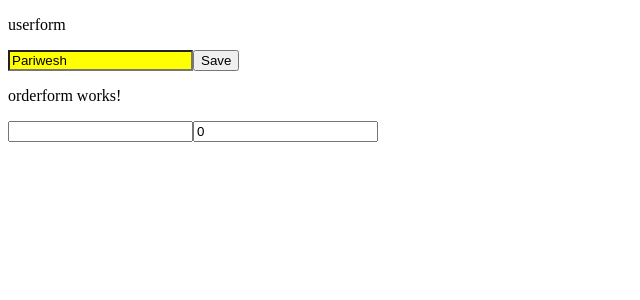
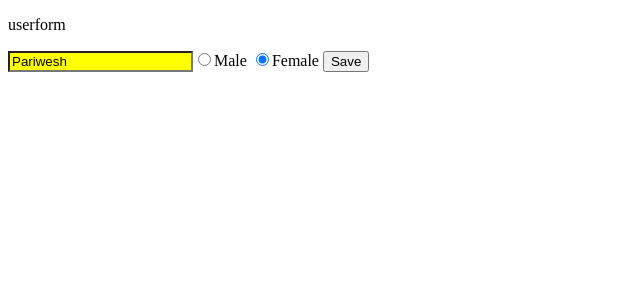
Before and after one commit to ibmpariwesh/HnT-nov-2022, an Angular app in the folder app1/: page / in a window 1280 px wide. Shown: the top 300 px of the page, without its empty margins (0-640 px from the left). Built offline with nearby package versions, Linux system fonts and the light colour scheme.

Commit message:
handle radio buttons

```diff
--- a/app1/src/app/app.component.html
+++ b/app1/src/app/app.component.html
@@ -1,3 +1,2 @@
 
 <app-userform></app-userform>
-<app-orderform></app-orderform>
--- a/app1/src/app/user.service.ts
+++ b/app1/src/app/user.service.ts
@@ -4,6 +4,10 @@
   providedIn: 'root'
 })
 export class UserService {
+  save(firstname:any) {
+    //logic
+    console.log('firstname '+firstname );
+  }
 
   constructor() { }
 }
--- a/app1/src/app/userform/userform.component.html
+++ b/app1/src/app/userform/userform.component.html
@@ -1,5 +1,8 @@
 <p>userform </p>
 <div>
-    <input [(ngModel)]="firstname">
+    <input [(ngModel)]="user.firstname">
+    <input type="radio" [(ngModel)]='user.gender' value="M">Male
+    <input type="radio" [(ngModel)]='user.gender' value='F'>Female
+
     <button (click)="save()">Save</button>
 </div>
--- a/app1/src/app/userform/userform.component.ts
+++ b/app1/src/app/userform/userform.component.ts
@@ -1,4 +1,5 @@
 import { Component } from '@angular/core';
+import { UserService } from '../user.service';
 
 @Component({
   selector: 'app-userform',
@@ -6,10 +7,17 @@
   styleUrls: ['./userform.component.css']
 })
 export class UserformComponent {
+  constructor(public userService:UserService){
+
+  }
   //state
-  firstname = "Pariwesh";
+  user={
+    firstname : "Pariwesh",
+    gender: "F"
+  }
   public save(){
     console.log("test");
-    console.error('error has happed'+this.firstname)
+    this.userService.save(this.user);
+    console.error('error has happed'+this.user)
   }
 }
```
